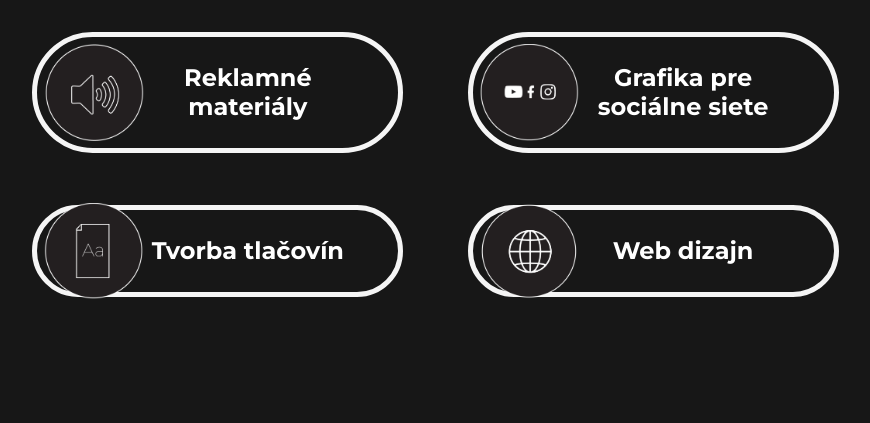
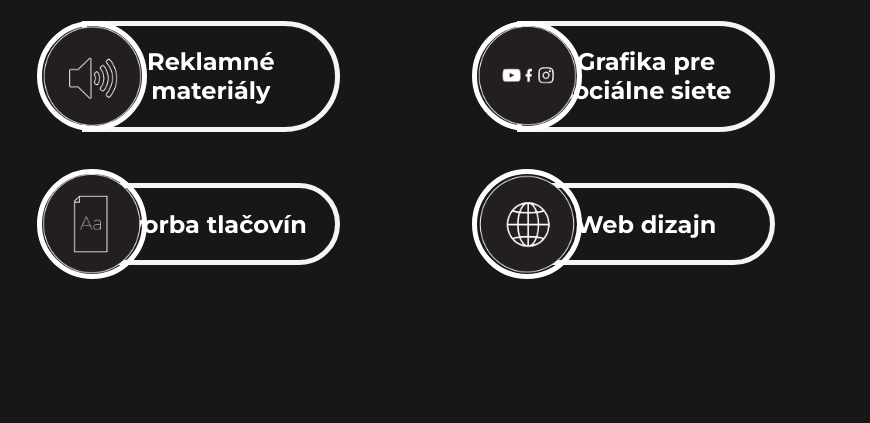
Before and after one commit to SamuelHula/Tobias_Portfolio_Graphic, a plain HTML site: page index.html in a window 1280 px wide. Shown: the part 5402-5825 px from the top of the page, without its empty margins (198-1068 px from the left). Drawn offline with Linux system fonts and the light colour scheme; files whose address does not match are found by name.

Commit message:
fixing home

```diff
--- a/CSS/home.css
+++ b/CSS/home.css
@@ -588,7 +588,7 @@
         border-radius: 50%;
         border: var(--white) solid 10px;
 
-        background-color: var(--yellow);
+        background-color: var(--black);
     }
     .o_mne figure img.img{
         width: 80%;
@@ -780,10 +780,6 @@
 
         width: 80%;
 
-        padding: 7%;
-
-        border: var(--white) solid 5px;
-        border-radius: 1000px;
 
         position: relative;
     }
@@ -799,6 +795,11 @@
     }
     .sluzby figure img{
         width: 100px;
+        height: 100px;
+
+        border: white solid 5px;
+        border-radius: 50%;
+        margin-right: -70px;
 
         position: absolute;
     }
@@ -812,6 +813,12 @@
         text-align: center;
 
         color: white;
+
+        padding: 7%;
+
+        border: var(--white) solid 5px;
+        border-start-end-radius: 1000px;
+        border-end-end-radius: 1000px;
     }
     .sluzby a{
         display: block;
```
